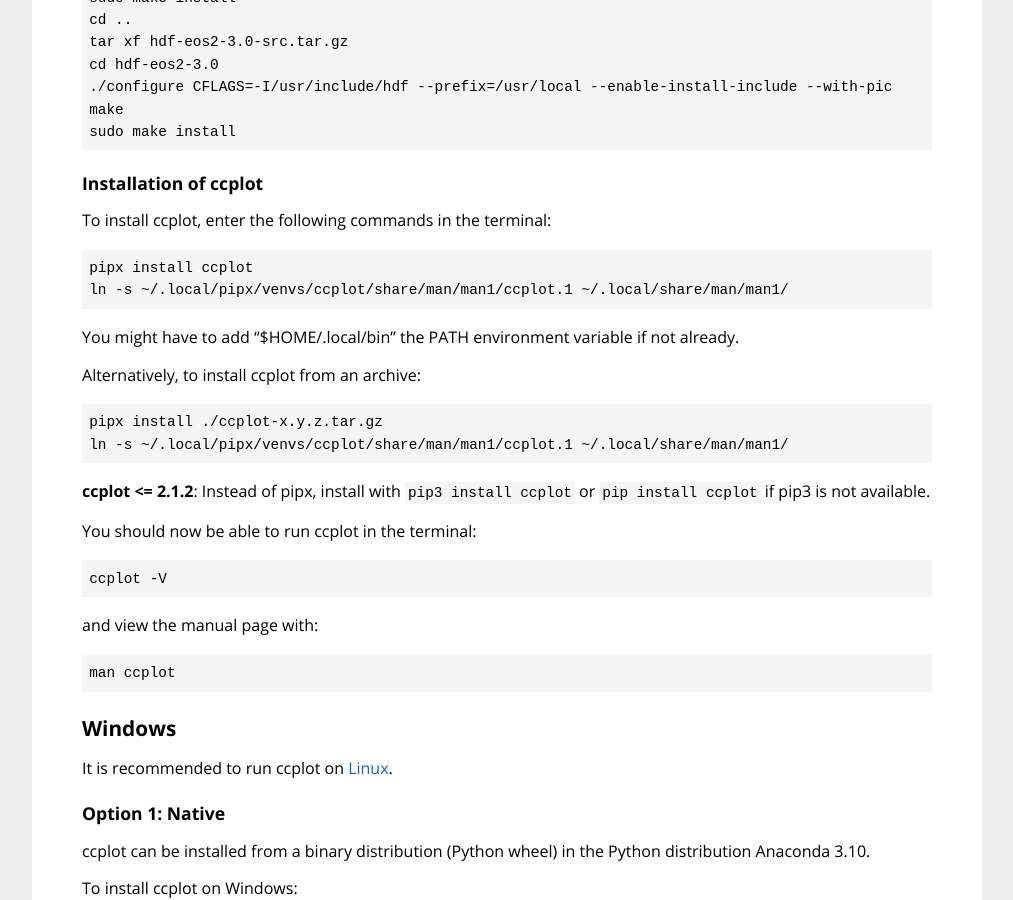
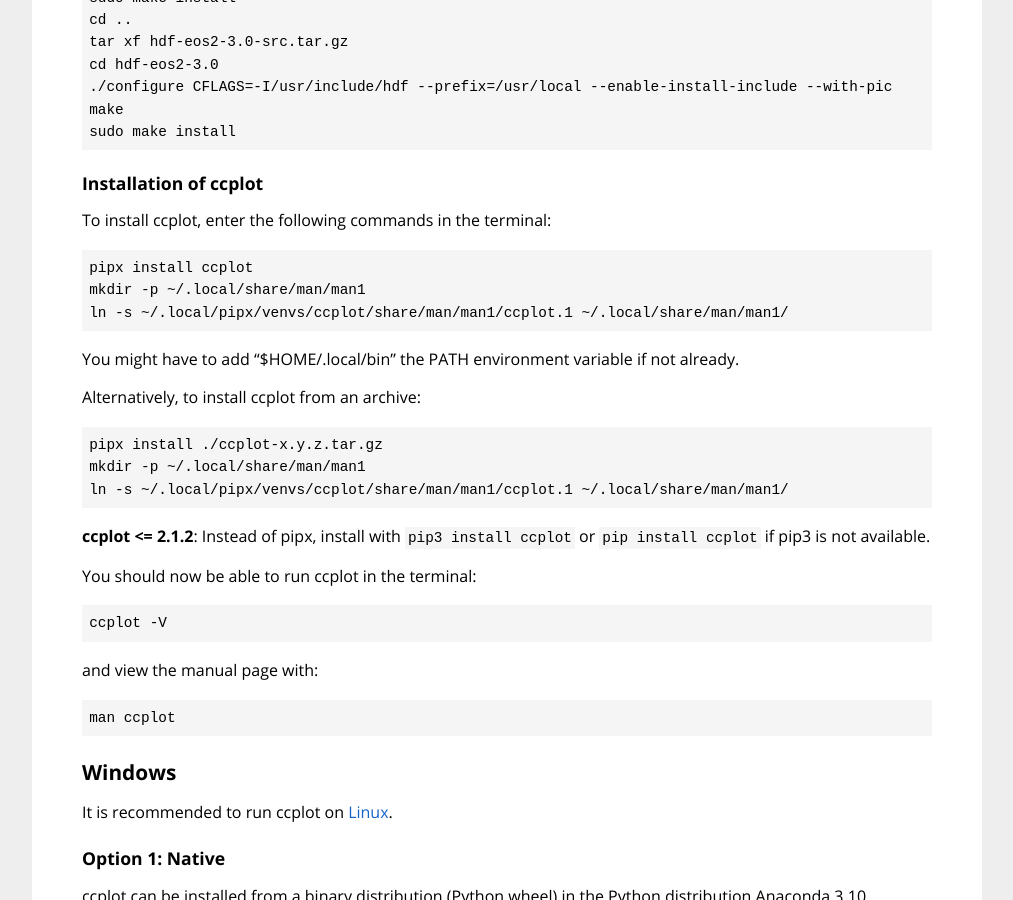
Before and after one commit to peterkuma/ccplot, a Jekyll site: the page built from installation/index.md, in a window 1280 px wide and 900 px high, scrolled down 1261 px. Shown: the whole window, without its empty margins (133-1146 px from the left). Built offline with Jekyll 4.4.1, drawn with Linux system fonts in a browser that asks for light colours.

Commit message:
docs: Man page installation

```diff
--- a/installation/index.md
+++ b/installation/index.md
@@ -239,6 +239,7 @@
 To install ccplot, enter the following commands in the terminal:
 
     pipx install ccplot
+    mkdir -p ~/.local/share/man/man1
     ln -s ~/.local/pipx/venvs/ccplot/share/man/man1/ccplot.1 ~/.local/share/man/man1/
 
 You might have to add "$HOME/.local/bin" the PATH environment variable if not
@@ -247,6 +248,7 @@
 Alternatively, to install ccplot from an archive:
 
     pipx install ./ccplot-x.y.z.tar.gz
+    mkdir -p ~/.local/share/man/man1
     ln -s ~/.local/pipx/venvs/ccplot/share/man/man1/ccplot.1 ~/.local/share/man/man1/
 
 **ccplot <= 2.1.2**: Instead of pipx, install with `pip3 install ccplot` or
```
